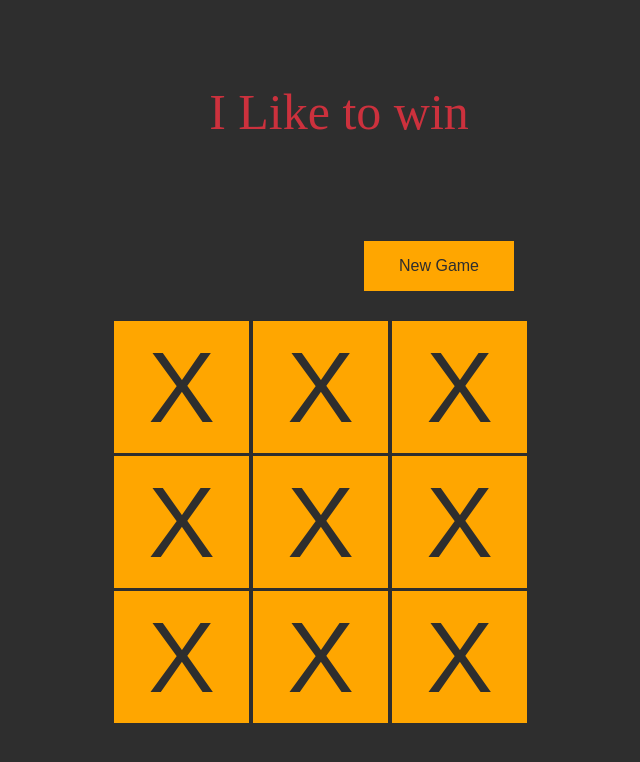
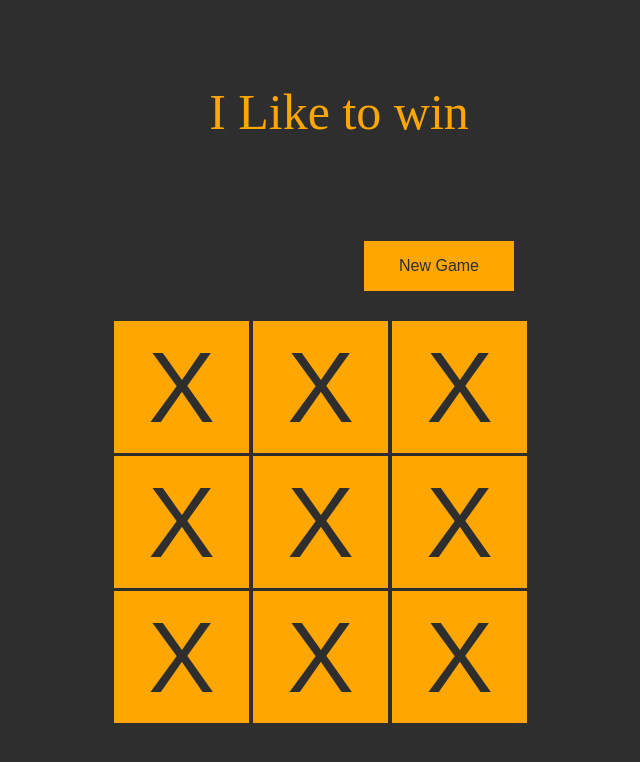
Before and after one commit to naman2003now/tic-tac-toe-ai, a plain HTML site: page index.html in a window 1280 px wide. Shown: the whole page, without its empty margins (301-941 px from the left). Drawn offline with Linux system fonts and the light colour scheme.

Commit message:
Update index.css

```diff
--- a/index.css
+++ b/index.css
@@ -8,7 +8,7 @@
     border: none;
 }
 #head{
-    color: #cc313d;
+    color: #ffa600;
     padding-top: 75px;
     text-align: center;
     margin: auto;
```
